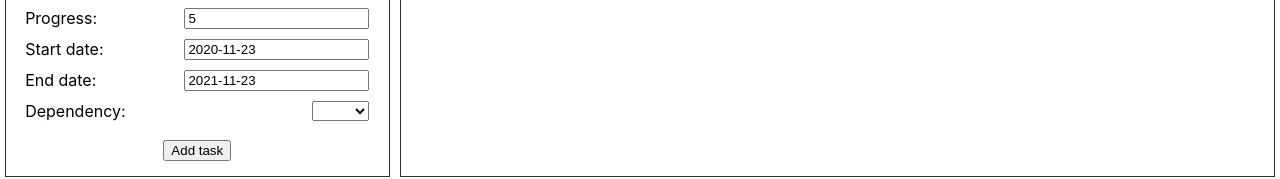
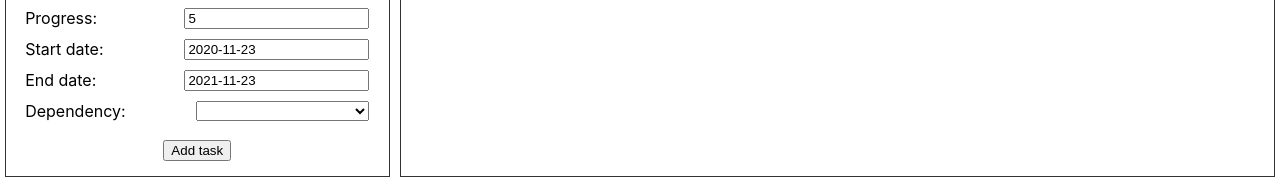
Before and after one commit to Roustikov/GAINS_App, a React (Create React App) app: page / in a window 1280 px wide. Shown: the part 165-344 px from the top of the page. Built offline with nearby package versions, Linux system fonts and the light colour scheme.

Commit message:
fix: Dependency drop-down width fix

```diff
--- a/src/App.css
+++ b/src/App.css
@@ -41,6 +41,17 @@
     flex-wrap:wrap;
 }
 
+.input-group label {
+  flex: 1;
+  text-align: start;
+  flex-grow: 1;
+}
+
+.input-value {
+  flex: 1;
+  flex-grow: 1;
+}
+
 #container {
   background-color: #FFFFFF;
 
--- a/src/TaskForm.js
+++ b/src/TaskForm.js
@@ -50,6 +50,7 @@ class TaskForm extends React.Component {
         <div className="input-group">
         <label>Title:</label>
         <input
+          className="input-value"
           name="name"
           type="input"
           value={this.state.name}
@@ -59,6 +60,7 @@ class TaskForm extends React.Component {
         <div className="input-group">
         <label>Description:</label>
           <input
+            className="input-value"
             name="description"
             type="text"
             value={this.state.description}
@@ -68,6 +70,7 @@ class TaskForm extends React.Component {
         <div className="input-group">
         <label>Assignee:</label>
           <input
+            className="input-value"
             name="assignee"
             type="text"
             value={this.state.assignee}
@@ -77,6 +80,7 @@ class TaskForm extends React.Component {
         <div className="input-group">
         <label>Progress:</label>
           <input
+            className="input-value"
             name="progress"
             type="text"
             value={this.state.progress}
@@ -86,6 +90,7 @@ class TaskForm extends React.Component {
         <div className="input-group">
         <label>Start date:</label>
           <input
+            className="input-value"
             name="start"
             type="text"
             value={this.state.start}
@@ -95,6 +100,7 @@ class TaskForm extends React.Component {
         <div className="input-group">
         <label>End date:</label>
           <input
+            className="input-value"
             name="end"
             type="text"
             value={this.state.end}
@@ -104,6 +110,7 @@ class TaskForm extends React.Component {
         <div className="input-group">
         <label>Dependency:</label>
           <select name="dependencies"
+            className="input-value"
             type="text"
             value={this.state.dependencies}
             onChange={this.handleInputChange}>
```
